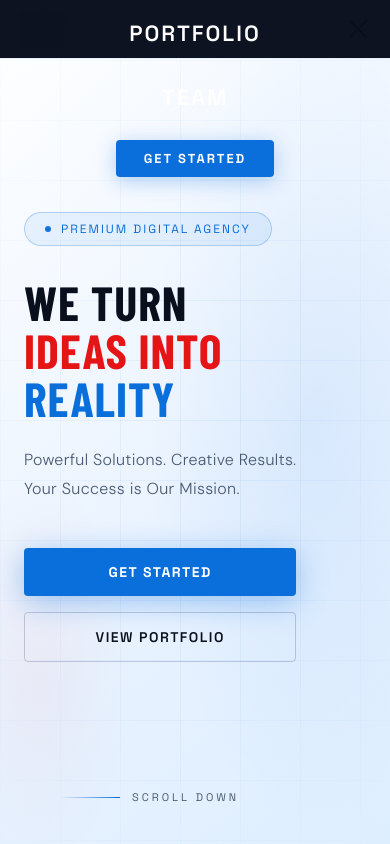
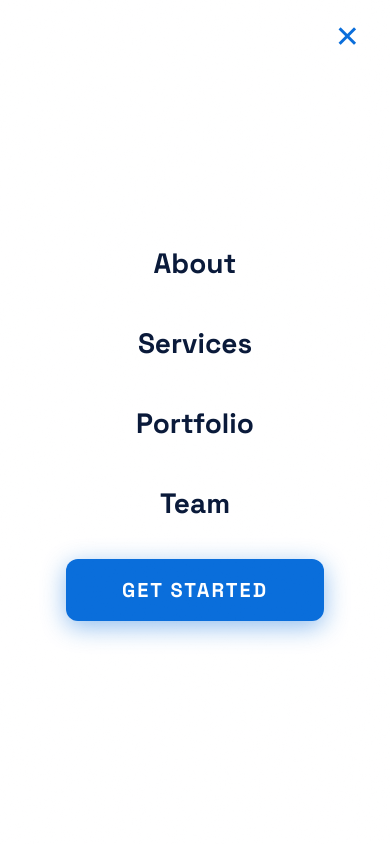
Before and after one commit to venovadigitals/portfolio, a plain HTML site: page index.html in a window 390 px wide. Both pictures are taken after a click on the element 358 px from the left and 29 px from the top of the page. Shown: the top 844 px of the page. Drawn offline with nearby package versions, Linux system fonts and the light colour scheme; grey boxes are pictures that could not be loaded; a web font is replaced by a local one.

Commit message:
Update index.html

```diff
--- a/index.html
+++ b/index.html
@@ -113,18 +113,25 @@
   .nav-links a:hover { color: var(--blue); }
   .nav-links a:hover::after { width: 100%; }
   .nav-cta {
-    padding: 10px 28px;
+    padding: 12px 32px !important;
     background: var(--blue) !important;
     color: #ffffff !important;
-    border-radius: 4px;
-    letter-spacing: 1px;
+    border-radius: 10px !important;
+    letter-spacing: 2px !important;
     font-size: 13px !important;
-    font-weight: 700 !important;
+    font-weight: 800 !important;
+    text-transform: uppercase !important;
     transition: all 0.3s ease !important;
-    box-shadow: 0 4px 20px rgba(10,110,219,0.3);
+    box-shadow: 0 6px 24px rgba(10,110,219,0.45), inset 0 1px 0 rgba(255,255,255,0.15) !important;
+    border: none !important;
   }
   .nav-cta::after { display: none !important; }
-  .nav-cta:hover { background: var(--blue-mid) !important; box-shadow: 0 6px 30px rgba(10,110,219,0.5) !important; transform: translateY(-1px); color: #fff !important; }
+  .nav-cta:hover {
+    background: #0558c2 !important;
+    box-shadow: 0 8px 32px rgba(10,110,219,0.6) !important;
+    transform: translateY(-1px) !important;
+    color: #fff !important;
+  }
   .hamburger { display: none; flex-direction: column; gap: 5px; cursor: pointer; }
   .hamburger span { width: 24px; height: 2px; background: var(--navy); transition: all 0.3s; }
 
@@ -810,19 +817,89 @@
       scroll-snap-align: start;
       flex-shrink: 0;
     }
+    /* ── MOBILE MENU OVERLAY ── */
     .nav-links.open {
-      display:flex; flex-direction:column;
-      position:fixed; top:0; left:0; right:0; bottom:0;
-      background:rgba(10,15,30,0.98);
-      backdrop-filter:blur(12px);
-      align-items:center; justify-content:center;
-      gap:36px; z-index:998;
+      display: flex !important;
+      flex-direction: column !important;
+      align-items: center !important;
+      justify-content: center !important;
+      gap: 0 !important;
+      position: fixed !important;
+      top: 0 !important; left: 0 !important;
+      right: 0 !important; bottom: 0 !important;
+      width: 100vw !important; height: 100vh !important;
+      background: #ffffff !important;
+      z-index: 9990 !important;
+      margin: 0 !important; padding: 0 !important;
+      list-style: none !important;
+      overflow: hidden !important;
     }
-    .nav-links.open a { font-size:22px; color:#ffffff; letter-spacing:2px; }
-    .hamburger { display:flex; z-index:1000; position:relative; }
-    .hamburger.active span:nth-child(1) { transform: translateY(7px) rotate(45deg); }
-    .hamburger.active span:nth-child(2) { opacity: 0; }
-    .hamburger.active span:nth-child(3) { transform: translateY(-7px) rotate(-45deg); }
+    .nav-links.open li {
+      display: block !important;
+      width: 100% !important;
+      text-align: center !important;
+      margin: 0 !important; padding: 0 !important;
+    }
+    .nav-links.open li a {
+      display: block !important;
+      width: 100% !important;
+      padding: 22px 0 !important;
+      font-family: 'Space Grotesk', sans-serif !important;
+      font-size: 28px !important;
+      font-weight: 700 !important;
+      color: #0a1a3a !important;
+      text-transform: none !important;
+      letter-spacing: 0 !important;
+      text-decoration: none !important;
+      transition: color 0.2s !important;
+      background: none !important;
+      border: none !important;
+      box-shadow: none !important;
+      border-radius: 0 !important;
+    }
+    .nav-links.open li a::after { display: none !important; }
+    .nav-links.open li a:hover { color: var(--blue) !important; }
+    /* Get Started pill button */
+    .nav-links.open li:last-child {
+      margin-top: 16px !important;
+      padding: 0 40px !important;
+    }
+    .nav-links.open li:last-child a {
+      display: inline-block !important;
+      width: auto !important;
+      padding: 18px 56px !important;
+      color: #ffffff !important;
+      border: none !important;
+      border-radius: 12px !important;
+      font-size: 20px !important;
+      font-weight: 800 !important;
+      letter-spacing: 2px !important;
+      text-transform: uppercase !important;
+      background: var(--blue) !important;
+      box-shadow: 0 6px 24px rgba(10,110,219,0.45) !important;
+    }
+    .nav-links.open li:last-child a:hover {
+      background: #0558c2 !important;
+      color: #fff !important;
+      box-shadow: 0 8px 32px rgba(10,110,219,0.6) !important;
+    }
+    /* Close × button */
+    .nav-close-btn {
+      display: none;
+      position: fixed;
+      top: 18px; right: 22px;
+      z-index: 9995;
+      background: none; border: none;
+      font-size: 30px;
+      color: var(--blue);
+      cursor: pointer;
+      line-height: 1;
+      padding: 4px 8px;
+    }
+    .nav-close-btn.visible { display: block; }
+    /* Hide hamburger when menu open */
+    .hamburger.active { display: none; }
+    .hamburger { display: flex; z-index: 1000; position: relative; }
     .hamburger span { transition: all 0.3s ease; }
     section { padding:70px 24px; }
     #hero { padding:100px 24px 70px; }
@@ -859,6 +936,7 @@
   <div class="hamburger" id="hamburger" onclick="toggleMenu()">
     <span></span><span></span><span></span>
   </div>
+  <button class="nav-close-btn" id="navCloseBtn" onclick="toggleMenu()" aria-label="Close menu">&#x2715;</button>
 </nav>
 
 <!-- HERO -->
@@ -1316,13 +1394,20 @@
 
   // MOBILE MENU
   function toggleMenu(){
-    document.getElementById('navLinks').classList.toggle('open');
-    document.getElementById('hamburger').classList.toggle('active');
+    const links = document.getElementById('navLinks');
+    const burger = document.getElementById('hamburger');
+    const closeBtn = document.getElementById('navCloseBtn');
+    const isOpen = links.classList.toggle('open');
+    burger.classList.toggle('active', isOpen);
+    closeBtn.classList.toggle('visible', isOpen);
+    document.body.style.overflow = isOpen ? 'hidden' : '';
   }
   document.querySelectorAll('.nav-links a').forEach(a=>{
     a.addEventListener('click',()=>{
       document.getElementById('navLinks').classList.remove('open');
       document.getElementById('hamburger').classList.remove('active');
+      document.getElementById('navCloseBtn').classList.remove('visible');
+      document.body.style.overflow = '';
     });
   });
 
```
